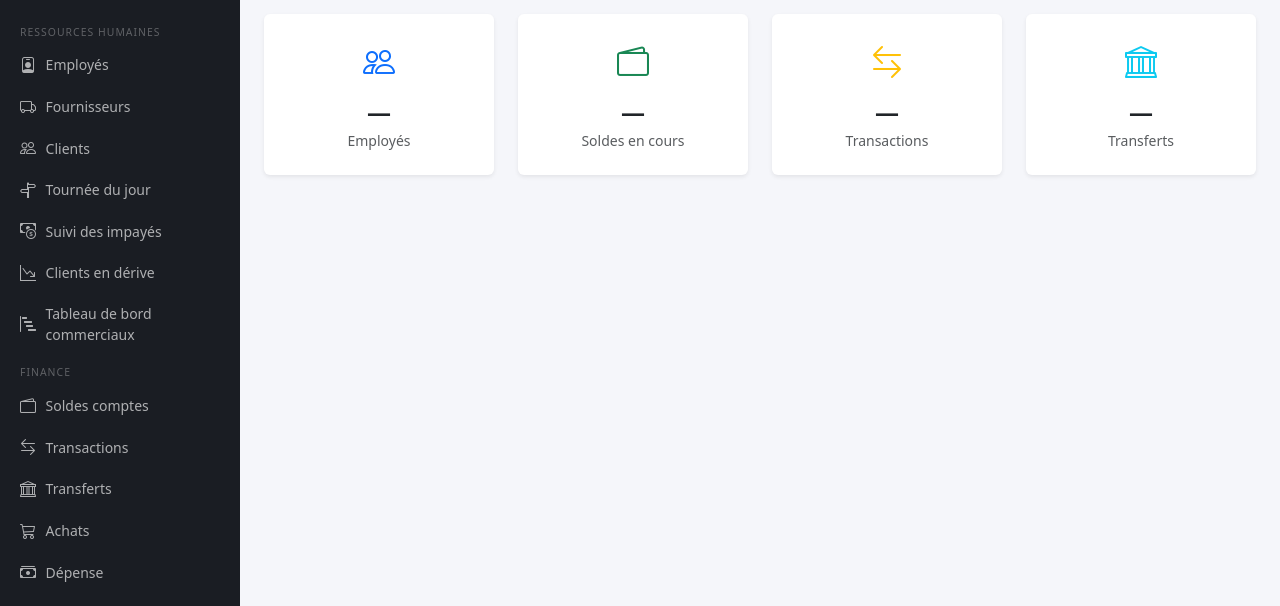
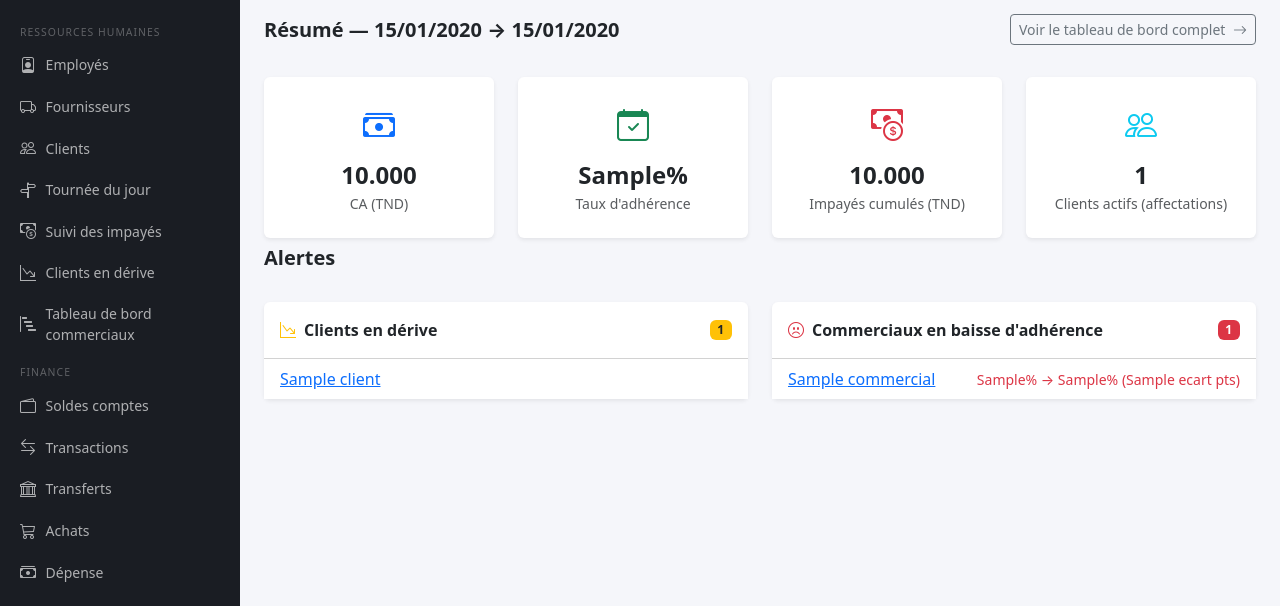
Before and after one commit to mohamedrachedheni/gestion_patisseries, a Django app: template templates/administration/home.html in a window 1280 px wide. Shown: the part 194-800 px from the top of the page. Run offline with Django 5.2, Linux system fonts and the light colour scheme; the template is opened without the code that fills it: most values are stand-ins (such as "Sample title", 1, 10 or a date in 2020).

Commit message:
tableau de bord in-app

```diff
--- a/templates/administration/home.html
+++ b/templates/administration/home.html
@@ -27,13 +27,24 @@
     </div>
   </div>
 
-  {# Tuiles de raccourcis (à alimenter avec de vraies données au prochain cycle) #}
+  {# ── Section Résumé ──────────────────────────────────────────────────────── #}
+  <div class="col-12">
+    <div class="d-flex justify-content-between align-items-center mb-2">
+      <h5 class="mb-0 fw-bold">
+        Résumé — {{ date_debut_resume|date:'d/m/Y' }} → {{ date_fin_resume|date:'d/m/Y' }}
+      </h5>
+      <a href="{% url 'administration:tableau-bord-commerciaux-list' %}" class="btn btn-outline-secondary btn-sm">
+        Voir le tableau de bord complet <i class="bi bi-arrow-right ms-1"></i>
+      </a>
+    </div>
+  </div>
+
   <div class="col-sm-6 col-xl-3">
     <div class="card border-0 shadow-sm h-100">
       <div class="card-body text-center py-4">
-        <i class="bi bi-people fs-2 text-primary mb-2 d-block"></i>
-        <div class="fw-bold fs-4">—</div>
-        <div class="text-muted small">Employés</div>
+        <i class="bi bi-cash-stack fs-2 text-primary mb-2 d-block"></i>
+        <div class="fw-bold fs-4">{{ ca_total|stringformat:'.3f' }}</div>
+        <div class="text-muted small">CA (TND)</div>
       </div>
     </div>
   </div>
@@ -41,9 +52,11 @@
   <div class="col-sm-6 col-xl-3">
     <div class="card border-0 shadow-sm h-100">
       <div class="card-body text-center py-4">
-        <i class="bi bi-wallet2 fs-2 text-success mb-2 d-block"></i>
-        <div class="fw-bold fs-4">—</div>
-        <div class="text-muted small">Soldes en cours</div>
+        <i class="bi bi-calendar-check fs-2 text-success mb-2 d-block"></i>
+        <div class="fw-bold fs-4">
+          {{ taux_adherence_global|default_if_none:'—' }}{% if taux_adherence_global is not None %}%{% endif %}
+        </div>
+        <div class="text-muted small">Taux d'adhérence</div>
       </div>
     </div>
   </div>
@@ -51,9 +64,9 @@
   <div class="col-sm-6 col-xl-3">
     <div class="card border-0 shadow-sm h-100">
       <div class="card-body text-center py-4">
-        <i class="bi bi-arrow-left-right fs-2 text-warning mb-2 d-block"></i>
-        <div class="fw-bold fs-4">—</div>
-        <div class="text-muted small">Transactions</div>
+        <i class="bi bi-cash-coin fs-2 text-danger mb-2 d-block"></i>
+        <div class="fw-bold fs-4">{{ impayes_total|stringformat:'.3f' }}</div>
+        <div class="text-muted small">Impayés cumulés (TND)</div>
       </div>
     </div>
   </div>
@@ -61,9 +74,84 @@
   <div class="col-sm-6 col-xl-3">
     <div class="card border-0 shadow-sm h-100">
       <div class="card-body text-center py-4">
-        <i class="bi bi-bank fs-2 text-info mb-2 d-block"></i>
-        <div class="fw-bold fs-4">—</div>
-        <div class="text-muted small">Transferts</div>
+        <i class="bi bi-people fs-2 text-info mb-2 d-block"></i>
+        <div class="fw-bold fs-4">{{ nb_clients_actifs_total }}</div>
+        <div class="text-muted small">Clients actifs (affectations)</div>
+      </div>
+    </div>
+  </div>
+
+  {# ── Section Alertes ─────────────────────────────────────────────────────── #}
+  <div class="col-12 mt-2">
+    <h5 class="mb-2 fw-bold">Alertes</h5>
+  </div>
+
+  <div class="col-12 col-xl-6">
+    <div class="card border-0 shadow-sm h-100">
+      <div class="card-header bg-transparent fw-semibold py-3 d-flex justify-content-between align-items-center">
+        <span><i class="bi bi-graph-down-arrow me-2 text-warning"></i>Clients en dérive</span>
+        {% if nb_clients_en_derive %}
+        <span class="badge text-bg-warning text-dark">{{ nb_clients_en_derive }}</span>
+        {% endif %}
+      </div>
+      <div class="card-body p-0">
+        {% if clients_en_derive %}
+        <ul class="list-group list-group-flush">
+          {% for l in clients_en_derive %}
+          <li class="list-group-item d-flex justify-content-between align-items-center">
+            <a href="{% url 'commercial:client-detail' l.client.pk %}">{{ l.client }}</a>
+            <span>
+              {% if l.en_retard %}<span class="badge text-bg-warning text-dark ms-1">En retard ({{ l.ratio_retard }}×)</span>{% endif %}
+              {% if l.en_baisse %}<span class="badge text-bg-danger ms-1">Volume {{ l.ratio_volume_pct }}%</span>{% endif %}
+            </span>
+          </li>
+          {% endfor %}
+        </ul>
+        {% if nb_clients_en_derive > clients_en_derive|length %}
+        <div class="text-center py-2 border-top">
+          <a href="{% url 'commercial:client-derive-list' %}" class="small">
+            Voir les {{ nb_clients_en_derive }} clients en dérive <i class="bi bi-arrow-right"></i>
+          </a>
+        </div>
+        {% endif %}
+        {% else %}
+        <div class="text-center py-4 text-muted">
+          <i class="bi bi-check-circle fs-3 d-block mb-2 opacity-25"></i>
+          Aucun client en dérive détecté.
+        </div>
+        {% endif %}
+      </div>
+    </div>
+  </div>
+
+  <div class="col-12 col-xl-6">
+    <div class="card border-0 shadow-sm h-100">
+      <div class="card-header bg-transparent fw-semibold py-3 d-flex justify-content-between align-items-center">
+        <span><i class="bi bi-emoji-frown me-2 text-danger"></i>Commerciaux en baisse d'adhérence</span>
+        {% if commerciaux_en_baisse %}
+        <span class="badge text-bg-danger">{{ commerciaux_en_baisse|length }}</span>
+        {% endif %}
+      </div>
+      <div class="card-body p-0">
+        {% if commerciaux_en_baisse %}
+        <ul class="list-group list-group-flush">
+          {% for c in commerciaux_en_baisse %}
+          <li class="list-group-item d-flex justify-content-between align-items-center">
+            <a href="{% url 'commercial:client-adherence-visites' %}?commercial_id={{ c.commercial.pk }}">
+              {{ c.commercial.get_full_name|default:c.commercial.username }}
+            </a>
+            <span class="text-danger small">
+              {{ c.taux_precedent }}% → {{ c.taux_actuel }}% ({{ c.ecart }} pts)
+            </span>
+          </li>
+          {% endfor %}
+        </ul>
+        {% else %}
+        <div class="text-center py-4 text-muted">
+          <i class="bi bi-check-circle fs-3 d-block mb-2 opacity-25"></i>
+          Aucune baisse d'adhérence significative cette semaine.
+        </div>
+        {% endif %}
       </div>
     </div>
   </div>
```
Also changed, not shown: administration/views.py (+202 -54 lines), templates/administration/production/tableau_bord_commerciaux_list.html (+27 -8 lines).
